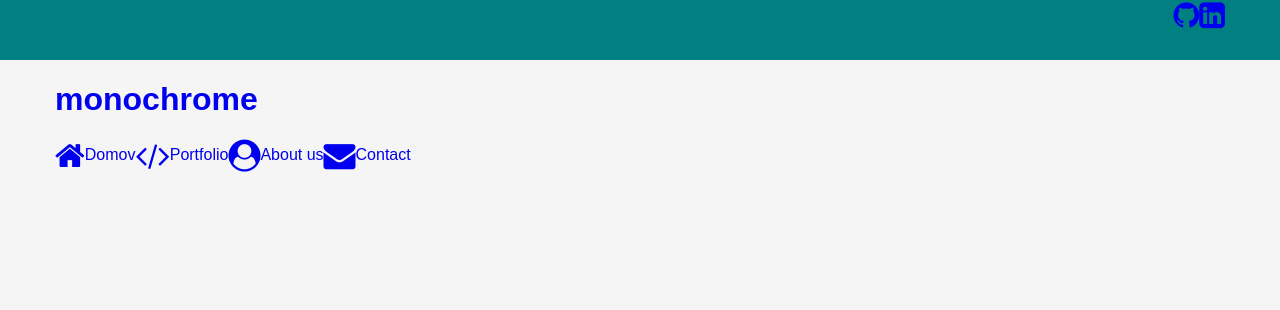
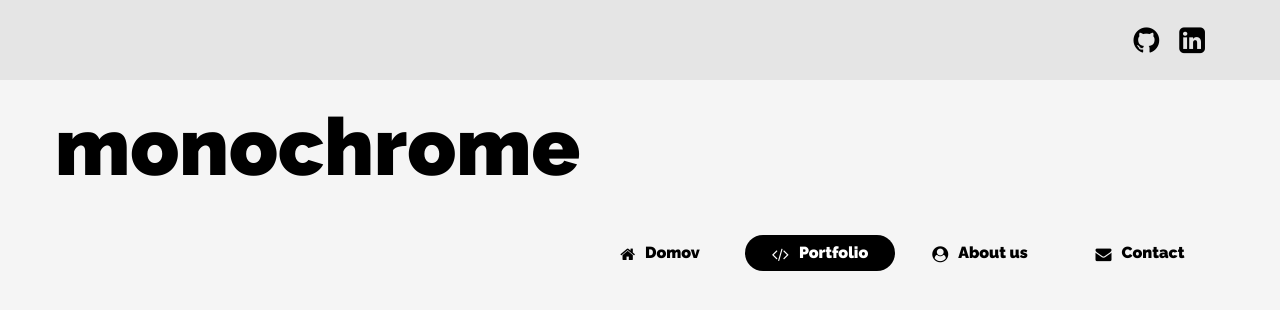
Before and after one commit to one-aedi/project-SPACE-website, a plain HTML site: page home.html in a window 1280 px wide. Drawn offline with Linux system fonts and the light colour scheme.

Commit message:
version1.3 (menu, social, title)

```diff
--- a/styles.css
+++ b/styles.css
@@ -2,24 +2,35 @@
 body{
     color: black;
     background: whitesmoke;
-    font-family: 'Montserrat', sans-serif;
-font-family: 'Quicksand', sans-serif;
+    font-family: 'Raleway', sans-serif;
     -webkit-font-smoothing: antialiased;
+}
 
+.container:before,
+.group:before,
+.menu:before,
+.container:after,
+.group:after,
+.menu:after {
+    content: " ";
+    display: table;
+}
+
+.container:after,
+.group:after,
+.menu:after{
+    clear: both;
+}
+
+.container,
+.group,
+.menu{
+    *zoom: 1;
 }
 
 a {
     text-decoration: none;
 }
-
-h1 {
-font-family: 'Montserrat', sans-serif;
-font-family: 'Quicksand', sans-serif;
-font-weight: 900;
-font-size: 30px;
-
-}
-
 .menu{
 
     list-style: none;
@@ -31,8 +42,6 @@ font-size: 30px;
     vertical-align: middle;
 }
 
-
-
 .menu li{
     float: left;
 }
@@ -40,24 +49,72 @@ font-size: 30px;
 .container {
  width: 1170px;
  margin: auto;
+}
 
 
-}
 /*CONTACT*/
 
 .contact-bar{
-    height: 60px;
-    background-color: teal;
+    height: 80px;
+    background-color: #E5E5E5;
     font-size: 15px;
-}
-
-.personal{
-
-    float: left;
 }
 
 .social{
     float: right;
+    margin-top: 25px;
+}
+
+.social-icon{
+    display: block;
+    color: black;
+    margin-right: 20px;
+}
+
+.social-icon:hover,
+.social-icon:focus{
+    color: grey;
+
 }
 
 /*NAVIGATION*/
+
+.navigation{
+    float: right;
+    margin-top: 20px;
+
+}
+
+.navigation a{
+    display: block;
+    color: black;
+    width: 150px;
+    height: 36px;
+    line-height: 36px;
+    text-align: center;
+    border-radius: 20px;
+    margin-right: 10px;
+    font-size: 16px;
+}
+
+.navigation .fa{
+    margin-right: 10px;
+    font-size: 16px;
+
+}
+
+.selected a,
+.navigation a:hover,
+.navigation a:focus{
+    background: black;
+    color: white;
+}
+
+.logo a {
+    display: block;
+    color: black;
+    font-size: 80px
+
+
+
+}
```
